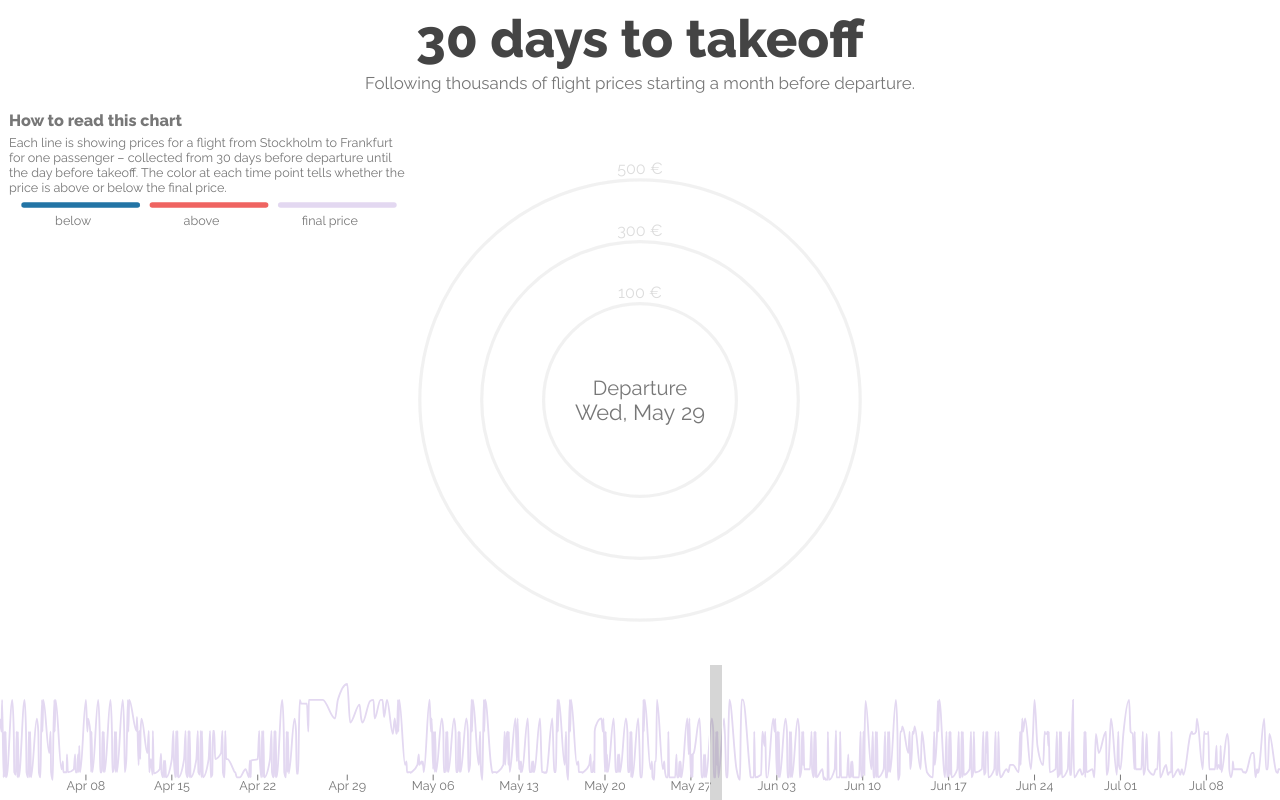
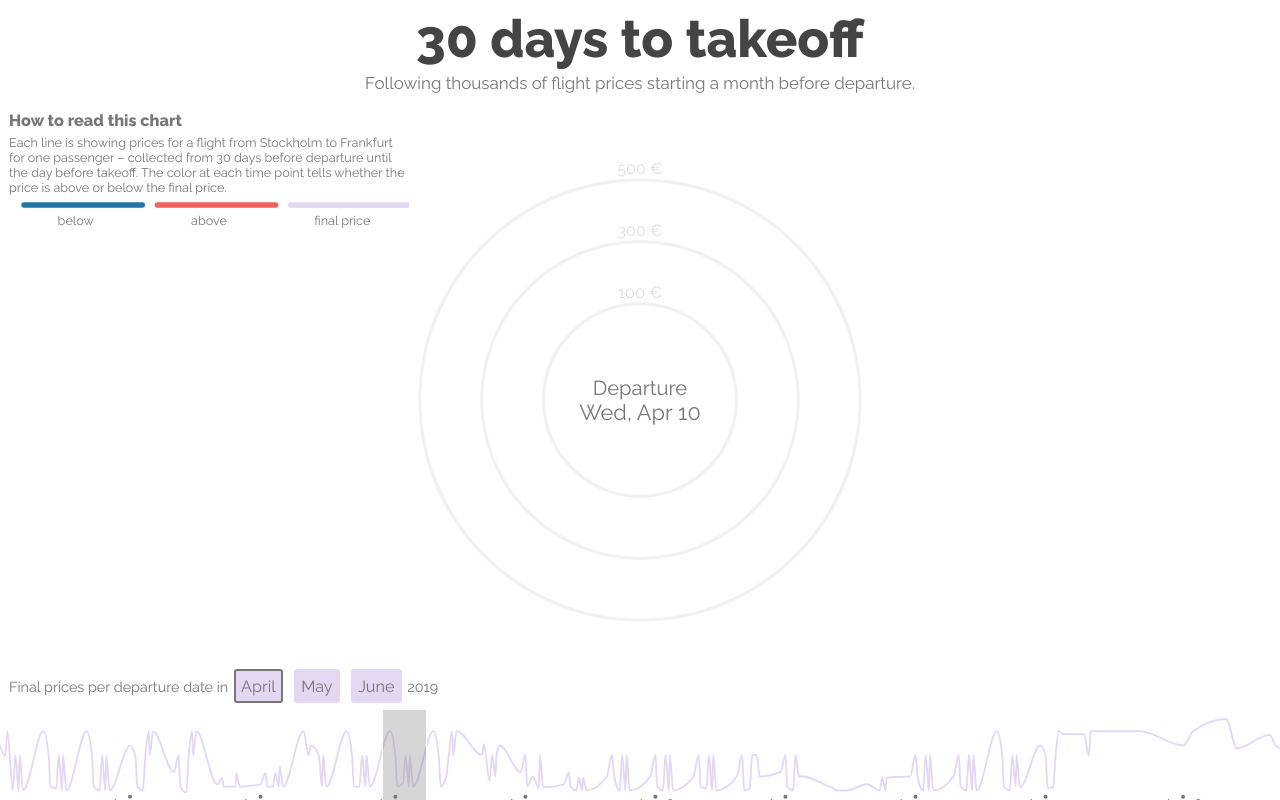
Before and after one commit to higsch/flyhigh, a Svelte app in the folder visualisation/app/: page / in a window 1280 px wide. Built offline with nearby package versions, Linux system fonts and the light colour scheme.

Commit message:
legend improvements, time brush by month

```diff
--- a/visualisation/app/public/global.css
+++ b/visualisation/app/public/global.css
@@ -28,6 +28,7 @@ html, body {
 	padding: 0;
 	font-family: 'Raleway', sans-serif;
 	font-size: 14px;
+	box-sizing: border-box;
 }
 
 /* Switch font size for different devices */
--- a/visualisation/app/public/index.html
+++ b/visualisation/app/public/index.html
@@ -1,18 +1,18 @@
 <!DOCTYPE html>
 <html>
 <head>
-	<meta charset='utf8'>
-	<meta name='viewport' content='width=device-width'>
+	<meta charset="utf8">
+	<meta name="viewport" content="width=device-width, initial-scale=1">
 
 	<title>Flyhigh</title>
 
-	<link rel='icon' href='/favicon.ico'>
-	<link rel='stylesheet' href='/global.css'>
-	<link rel='stylesheet' href='/bundle.css'>
+	<link rel="icon" href="/favicon.ico">
+	<link rel="stylesheet" href="/global.css">
+	<link rel="stylesheet" href="/bundle.css">
 
 	<link href="https://fonts.googleapis.com/css?family=Raleway:200,300,400,600,800&display=swap" rel="stylesheet">
 
-	<script defer src='/bundle.js'></script>
+	<script defer src="/bundle.js"></script>
 </head>
 
 <body>
--- a/visualisation/app/src/Legend/Legend.svelte
+++ b/visualisation/app/src/Legend/Legend.svelte
@@ -2,7 +2,7 @@
   const lineMargin = 15;
   let width;
 
-  $: effectiveWidth = width - lineMargin;
+  $: effectiveWidth = width || 0 - lineMargin;
 </script>
 
 <div class="text" bind:clientWidth={width}>
--- a/visualisation/app/src/TimeBrush/TimeBrush.svelte
+++ b/visualisation/app/src/TimeBrush/TimeBrush.svelte
@@ -1,5 +1,5 @@
 <script>
-  import { createEventDispatcher } from 'svelte';
+  import { onMount, createEventDispatcher } from 'svelte';
 
   import {
     select as d3select,
@@ -18,16 +18,18 @@
   export let data;
   export let colors;
 
+  const shrinkingFactor = 0.8;
   const dispatch = createEventDispatcher();
   const padding = {
     top: 20,
     bottom: 10
   };
   const initTime = {
-    start: timeParser('2019-05-29T00:00:00Z'),
-    end: timeParser('2019-05-30T00:00:00Z')
+    start: timeParser('2019-04-29T00:00:00Z'),
+    end: timeParser('2019-04-30T00:00:00Z')
   };
 
+  let dataMonth;
   let width, height;
   let svgElement;
   let x, y;
@@ -37,10 +39,13 @@
   let brush;
   let isInit = true;
   let previousBrush = initTime;
+  let selectedMonth;
+  let brushPosition = [];
 
   function brushed() {
     if (!isInit && !d3event.sourceEvent || !d3event.selection) return;
     isInit = false;
+    console.log('brushed')
 
     const selectionX = d3event.selection;
     let selectionTime = selectionX.map(x.invert);
@@ -66,28 +71,41 @@
     if (previousBrush.toString() !== selectionTimeRounded.toString()) {
       previousBrush = selectionTimeRounded;
       dispatch('timerangeselected', selectionTimeRounded);
+      brushPosition = selectionX;
     }
   }
 
-  $: if (data && data.length > 0 && width && height) {
+  function selectMonth(month) {
+    if (!month) return;
+    isInit = true;
+    dataMonth = data.filter(elem => elem.departure.getMonth() === month);
+  }
+
+  onMount(() => {
+    selectedMonth = 3;
+  });
+
+  $: selectMonth(selectedMonth);
+
+  $: if (dataMonth && dataMonth.length > 0 && width && height) {
     x = scaleTime()
-      .domain(extent(data, d => d.departure))
+      .domain(extent(dataMonth, d => d.departure))
       .range([0, width]);
 
     y = scaleLinear()
       .domain([0, d3max(data, d => d.endPrice)])
-      .range([height, padding.top]);
+      .range([height * shrinkingFactor, padding.top]);
 
     line = d3line()
       .x(d => x(d.departure))
       .y(d => y(d.endPrice))
       .curve(curveMonotoneX);
 
-    path = line(data);
+    path = line(dataMonth);
 
-    const tickInterval = width > 800 ? 7 : 14;
-    let lastTime = data[0].departure;
-    ticks = data.map(({ departure }, index) => {
+    const tickInterval = 3;
+    let lastTime = dataMonth[0].departure;
+    ticks = dataMonth.map(({ departure }, index) => {
       let show;
       if ((departure - lastTime) / (1000 * 60 * 60 * 24) >= tickInterval) {
         lastTime = departure;
@@ -101,39 +119,48 @@
         show
       };
     });
+    ticks = ticks.slice(3, -3);
   }
 
   $: if (svgElement && x) {
     d3select(svgElement).selectAll('g.brush').remove();
 
     brush = brushX()
-      .extent([[0, 0], [width, height]])
+      .extent([[0, 0], [width, height * shrinkingFactor]])
       .on('brush end', brushed);
 
     d3select(svgElement).append('g')
       .attr('class', 'brush')
       .call(brush)
       .call(brush.move,
-        [x(initTime.start), x(initTime.end)]);
+        [x(timeParser(`2019-0${selectedMonth + 1}-10T00:00:00Z`)), x(timeParser(`2019-0${selectedMonth + 1}-11T00:00:00Z`))]);
   }
 </script>
 
 <div class="wrapper" bind:offsetWidth={width} bind:offsetHeight={height}>
+  <div class="top-line">
+    <div class="label">Final prices per departure date in</div>
+    <div class="month-selector" class:active={selectedMonth === 3} on:click={() => selectedMonth = 3}>April</div>
+    <div class="month-selector" class:active={selectedMonth === 4} on:click={() => selectedMonth = 4}>May</div>
+    <div class="month-selector" class:active={selectedMonth === 5} on:click={() => selectedMonth = 5}>June</div>
+    <div class="label">2019</div>
+    <!-- <div class="month-selector" class:active={selectedMonth === 6} on:click={() => selectedMonth = 6}>July</div> -->
+  </div>
   {#if path}
     <svg bind:this={svgElement}>
-      <g class="axis" transform="translate(0 {height - padding.bottom})">
+      <g class="axis" transform="translate(0 {height * shrinkingFactor - padding.bottom})">
         {#each ticks as {departure, show, id}, i (id)}
           {#if show}
             <g class="tick" transform="translate({x(departure)} 0)">
-              <line x1={0} y1={-10} x2={0} y2={-15}></line>
+              <circle cx={0} cy={-11} r="2"></circle>
               <text>{timeFormat('%b %d')(departure)}</text>
             </g>
           {/if}
         {/each}
       </g>
-      <g class="end-price">
+      <g class="end-price" transform="translate(0 -10)">
         <path class="end-price-line"
-              stroke-width={Math.max(width, height) / 700}
+              stroke-width={Math.max(width, height * shrinkingFactor) / 700}
               d={path}></path>
       </g>
     </svg>
@@ -141,6 +168,37 @@
 </div>
 
 <style>
+  .wrapper {
+    flex-direction: column;
+  }
+
+  .top-line {
+    align-self: flex-start;
+    display: flex;
+    align-items: center;
+    margin-left: 0.5rem;
+  }
+
+  .label {
+    font-size: 0.8rem;
+    color: var(--gray);
+  }
+
+  .month-selector {
+    margin: 0.3rem;
+    padding: 0.3rem;
+    font-size: 0.9rem;
+    color: var(--gray);
+    background-color: var(--end-price);
+    border-radius: 3px;
+    border: 2px solid transparent;
+    cursor: pointer;
+  }
+
+  .month-selector:hover, .month-selector.active {
+    border-color: var(--gray);
+  }
+
   svg {
     width: 100%;
     height: 100%;
@@ -166,8 +224,7 @@
     text-anchor: middle;
   }
 
-  g.tick line {
-    stroke: var(--gray);
-    stroke-linecap: round;
+  g.tick circle {
+    fill: var(--gray);
   }
 </style>
```
